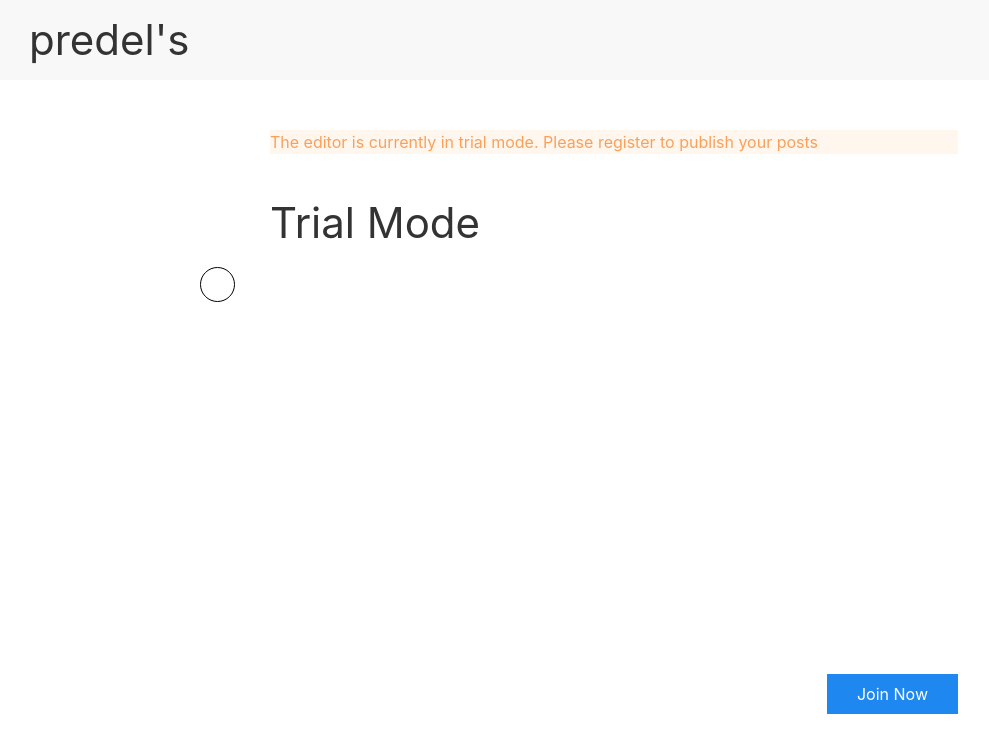
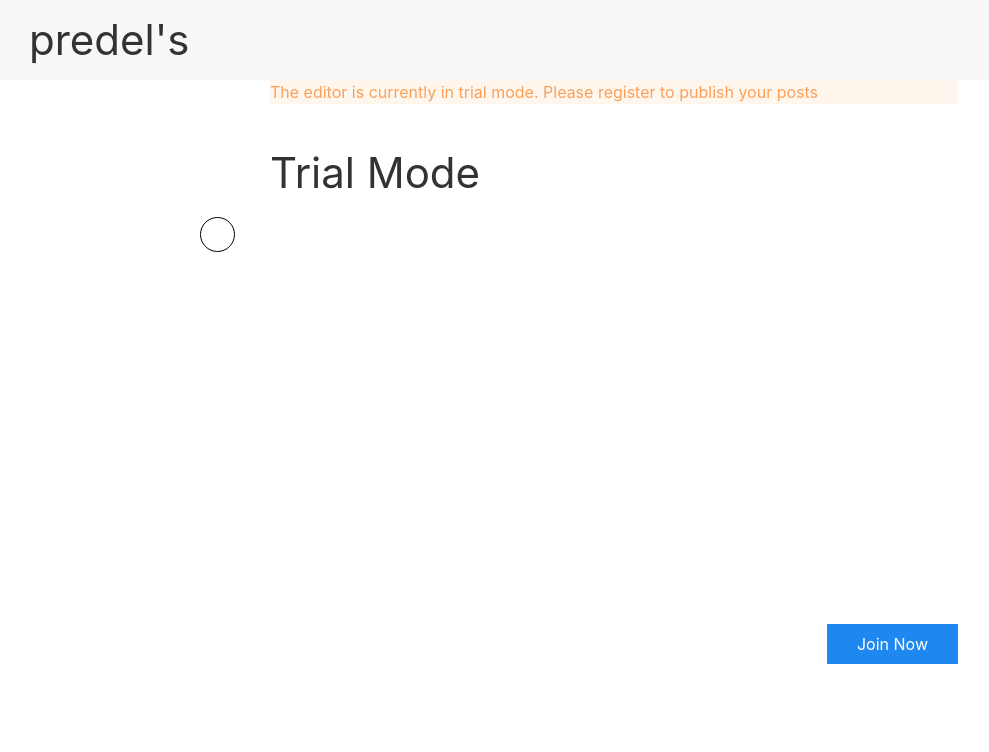
Before and after one commit to danielpredel/predel-blog-client, an Angular app: page /editor/trial-mode in a window 1280 px wide. Shown: the top 752 px of the page, without its empty margins (26-1015 px from the left). Built offline with nearby package versions, Linux system fonts and the light colour scheme; no server answers.

Commit message:
Remove padding top

```diff
--- a/src/app/content-editor/editor/editor.component.css
+++ b/src/app/content-editor/editor/editor.component.css
@@ -1,8 +1,6 @@
-/* tooltip */
 .full-div {
   min-height: 70vh;
   width: 100%;
-  padding-top: 50px;
   padding-bottom: 50px;
 }
 
```
